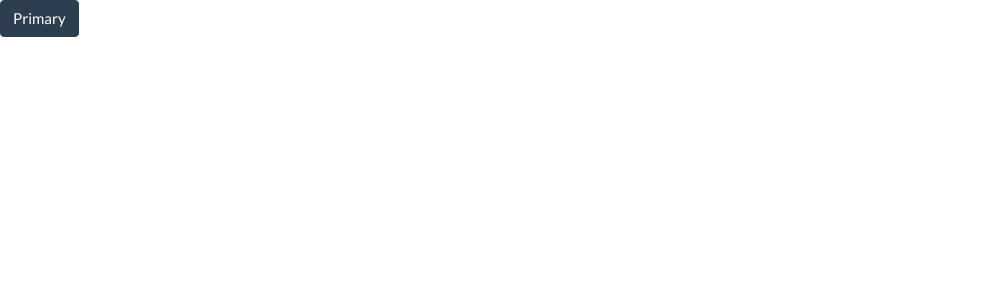
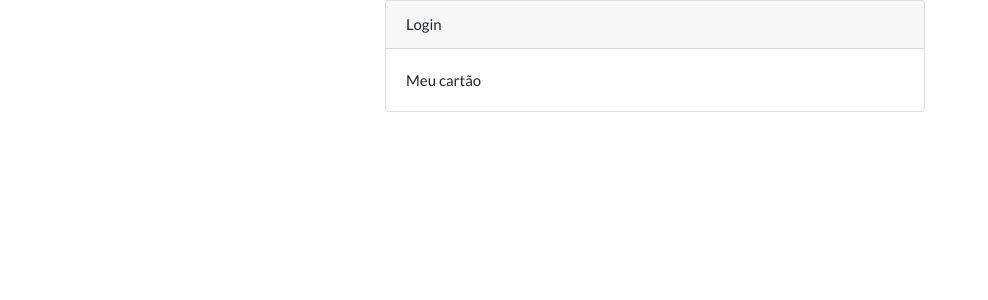
Before and after one commit to iangerolamo/minhas-financas-frontend, a React (Create React App) app: page /#/login in a window 1280 px wide. Shown: the top 300 px of the page, without its empty margins (0-988 px from the left). Built offline with nearby package versions, Linux system fonts and the light colour scheme.

Commit message:
Criando os componentes Login e Card

```diff
--- a/src/App.js
+++ b/src/App.js
@@ -1,9 +1,10 @@
 import 'bootswatch/dist/flatly/bootstrap.css';
+import Login from './views/login';
 
 function App() {
   return (
     <div>
-      <button type="button" className="btn btn-primary">Primary</button>
+      <Login />
     </div>
   );
 }
--- /dev/null
+++ b/src/components/card.js
@@ -0,0 +1,12 @@
+function Card(props) {
+  return (
+    <div className="card md-3">
+      <div className="card-header">{props.title}</div>
+      <div className="card-body">
+        {props.children}
+      </div>
+    </div>
+  );
+}
+
+export default Card;
--- /dev/null
+++ b/src/views/login.js
@@ -0,0 +1,19 @@
+import Card from '../components/card';
+
+function Login() {
+  return (
+    <div className="container">
+      <div className="row">
+        <div className="col-md-6" style={ {position : 'relative', left: '300px'} }>
+          <div className="bs-docs-section">
+            <Card title="Login">
+    	        Meu cartão
+            </Card>
+          </div>
+        </div>
+      </div>
+    </div>
+  );
+}
+
+export default Login;
```
